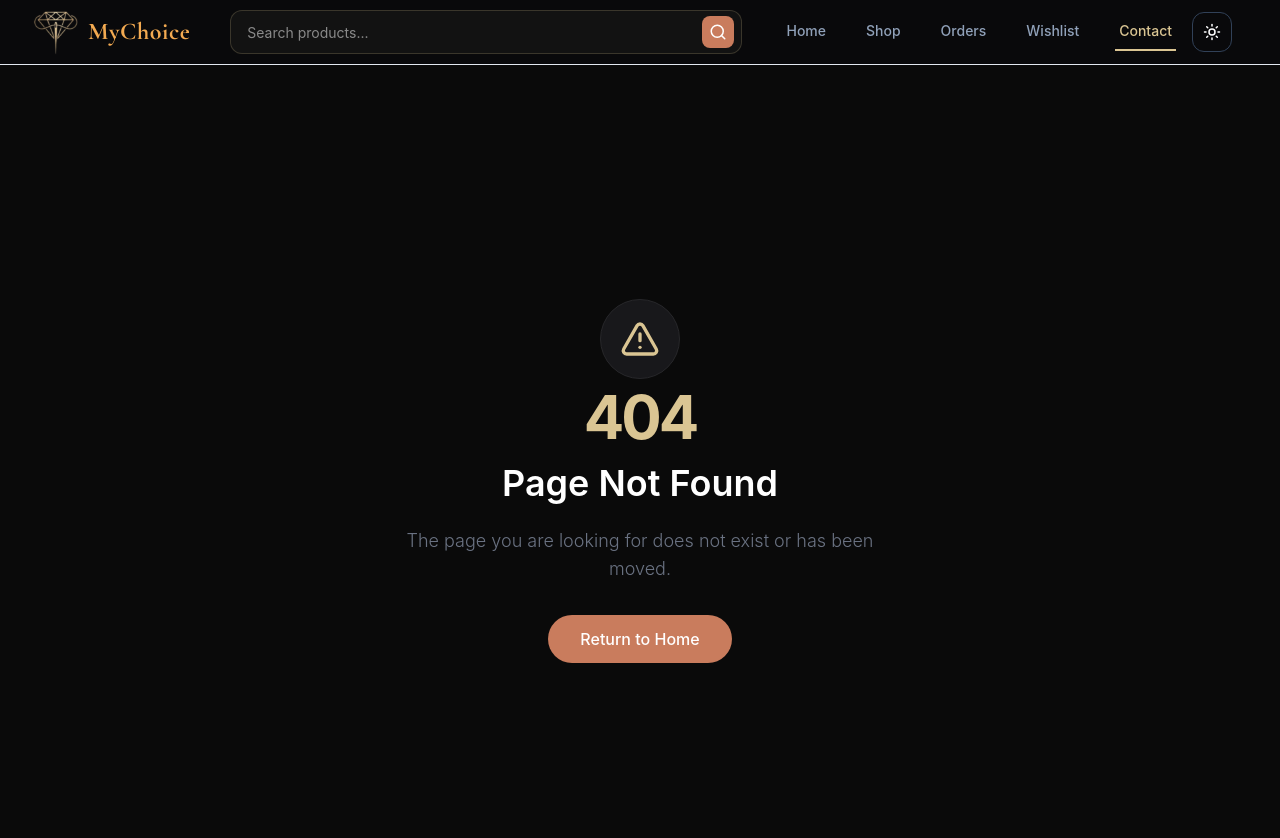
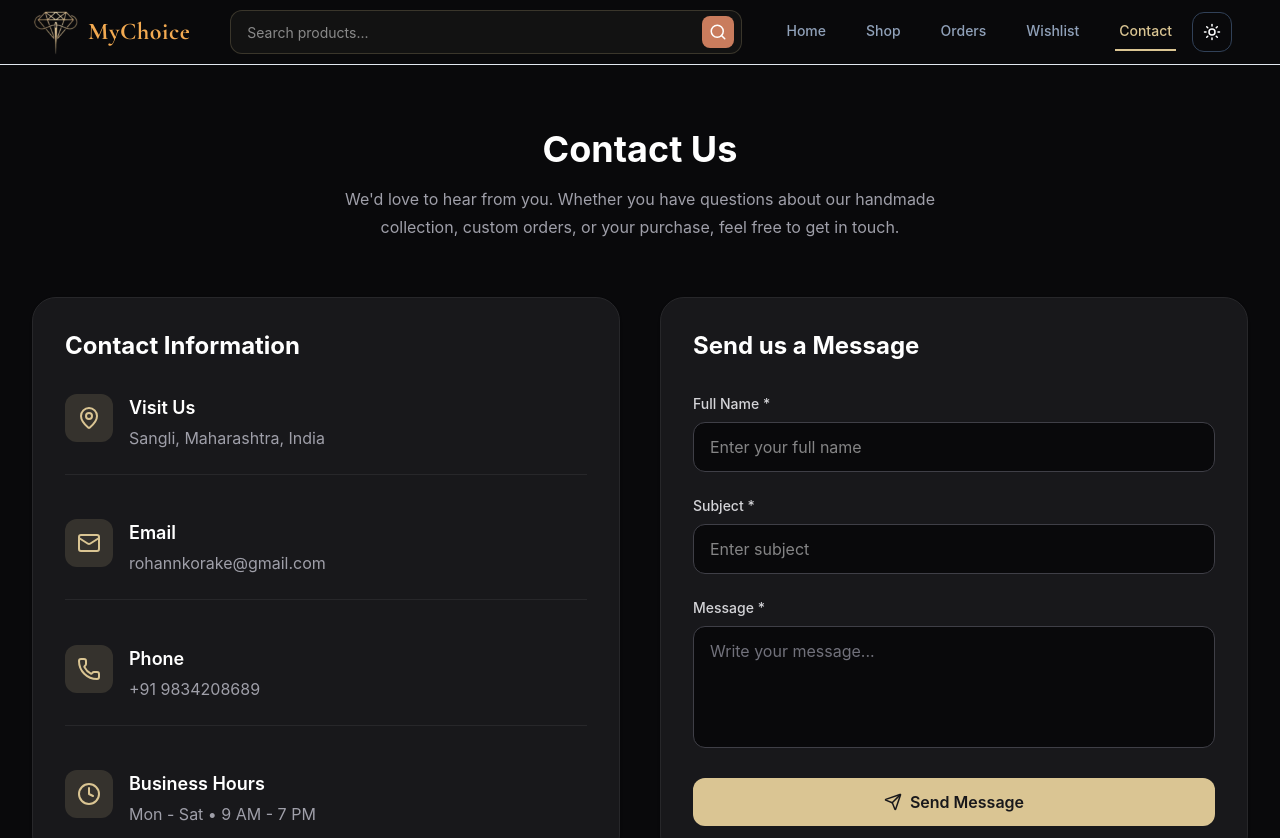
Before and after one commit to Rohan-Korake/mychoice-ecommerce, a React (Vite) app: page /contact in a window 1280 px wide. Shown: the top 838 px of the page. Built offline with nearby package versions, Linux system fonts and the light colour scheme.

Commit message:
feat: add ContactPage component with contact form and information display

```diff
--- /dev/null
+++ b/src/constants/contactTemplate.js
@@ -0,0 +1,15 @@
+export const CONTACT_ME = {
+  PHONE_NUMBER: "919834208689",
+
+  MESSAGE_TEMPLATE: ({ name, subject, message }) => {
+    return `*New Contact Message*
+
+*Name:* ${name}
+
+*Subject:* ${subject}
+
+*Message:* ${message}
+
+Thank you!`;
+  },
+};
--- a/src/main.jsx
+++ b/src/main.jsx
@@ -15,6 +15,7 @@ import OrdersPage from "./pages/OrdersPage.jsx";
 import { getData } from "./utils/orderUtils.js";
 import WishListPage from "./pages/WishListPage.jsx";
 import { getWishList } from "./utils/wishlistUtils.js";
+import ContactPage from "./pages/ContactPage.jsx";
 
 // routes
 const router = createBrowserRouter(
@@ -25,6 +26,7 @@ const router = createBrowserRouter(
       <Route path="shop" element={<ShopPage />} />
       <Route loader={getData} path="orders" element={<OrdersPage />} />
       <Route loader={getWishList} path="wishlist" element={<WishListPage />} />
+      <Route path="contact" element={<ContactPage />} />
       <Route path="*" element={<NotFound />} />
     </Route>,
   ),
--- /dev/null
+++ b/src/pages/ContactPage.jsx
@@ -0,0 +1,246 @@
+import { MapPin, Mail, Phone, Clock, Send } from "lucide-react";
+import { useState } from "react";
+import { CONTACT_ME } from "../constants/contactTemplate";
+
+const Contact = () => {
+  const sellerInfo = [
+    {
+      id: 1,
+      title: "Visit Us",
+      value: "Sangli, Maharashtra, India",
+      icon: <MapPin size={24} />,
+      link: null,
+    },
+    {
+      id: 2,
+      title: "Email",
+      value: "rohannkorake@gmail.com",
+      icon: <Mail size={24} />,
+      link: "mailto:rohannkorake@gmail.com",
+    },
+    {
+      id: 3,
+      title: "Phone",
+      value: "+91 9834208689",
+      icon: <Phone size={24} />,
+      link: "tel:+919834208689",
+    },
+    {
+      id: 4,
+      title: "Business Hours",
+      value: "Mon - Sat • 9 AM - 7 PM",
+      icon: <Clock size={24} />,
+      link: null,
+    },
+  ];
+
+  const [formData, setFormData] = useState({
+    name: "",
+    subject: "",
+    message: "",
+  });
+
+  const [errors, setErrors] = useState({});
+
+  const handleChange = (e) => {
+    const { name, value } = e.target;
+
+    // store the value in usestate
+    setFormData((prev) => ({
+      ...prev,
+      [name]: value,
+    }));
+
+    setErrors((prev) => ({
+      ...prev,
+      [name]: false,
+    }));
+  };
+
+  const handleSubmit = (e) => {
+    e.preventDefault();
+
+    const newErrors = {};
+    if (!formData.name.trim()) newErrors.name = true;
+    if (!formData.subject.trim()) newErrors.subject = true;
+    if (!formData.message.trim()) newErrors.message = true;
+
+    if (Object.keys(newErrors).length > 0) {
+      setErrors(newErrors);
+      return;
+    }
+
+    const whatsappMessage = CONTACT_ME.MESSAGE_TEMPLATE(formData);
+    window.open(
+      `https://wa.me/${
+        CONTACT_ME.PHONE_NUMBER
+      }?text=${encodeURIComponent(whatsappMessage)}`,
+      "_blank",
+    );
+  };
+
+  return (
+    <section className="min-h-screen bg-slate-50 py-16 transition-colors dark:bg-zinc-950">
+      <div className="mx-auto max-w-7xl px-4 sm:px-6 lg:px-8">
+        {/* Heading */}
+        <div className="mx-auto mb-14 max-w-2xl text-center">
+          <h1 className="text-3xl font-bold text-zinc-900 sm:text-4xl dark:text-white">
+            Contact Us
+          </h1>
+
+          <p className="mt-4 text-sm leading-7 text-zinc-600 sm:text-base dark:text-zinc-400">
+            We'd love to hear from you. Whether you have questions about our
+            handmade collection, custom orders, or your purchase, feel free to
+            get in touch.
+          </p>
+        </div>
+
+        <div className="grid gap-10 lg:grid-cols-2 lg:items-stretch">
+          {/* Contact Information */}
+          <div className="h-full rounded-3xl border border-zinc-200 bg-white p-6 shadow-sm sm:p-8 dark:border-zinc-800 dark:bg-zinc-900">
+            <h2 className="mb-8 text-2xl font-bold text-zinc-900 dark:text-white">
+              Contact Information
+            </h2>
+
+            <div className="flex h-[calc(100%-4rem)] flex-col justify-between">
+              {sellerInfo.map((item, index) => (
+                <div key={item.id}>
+                  <div className="flex items-start gap-4">
+                    <div className="rounded-xl bg-[#DAC593]/15 p-3 text-[#DAC593]">
+                      {item.icon}
+                    </div>
+
+                    <div>
+                      <h3 className="text-lg font-semibold text-zinc-900 dark:text-white">
+                        {item.title}
+                      </h3>
+
+                      {item.link ? (
+                        <a
+                          href={item.link}
+                          className="mt-1 block text-zinc-600 transition-colors hover:text-[#DAC593] dark:text-zinc-400"
+                        >
+                          {item.value}
+                        </a>
+                      ) : (
+                        <p className="mt-1 text-zinc-600 dark:text-zinc-400">
+                          {item.value}
+                        </p>
+                      )}
+                    </div>
+                  </div>
+
+                  {index !== sellerInfo.length - 1 && (
+                    <div className="my-6 border-b border-zinc-200 dark:border-zinc-800" />
+                  )}
+                </div>
+              ))}
+            </div>
+          </div>
+
+          {/* Contact Form */}
+          <div className="flex h-full flex-col rounded-3xl border border-zinc-200 bg-white p-6 shadow-sm sm:p-8 dark:border-zinc-800 dark:bg-zinc-900">
+            <h2 className="mb-8 text-2xl font-bold text-zinc-900 dark:text-white">
+              Send us a Message
+            </h2>
+
+            <form
+              onSubmit={handleSubmit}
+              className="flex h-full flex-col space-y-6"
+              autoComplete="off"
+            >
+              {/* Name */}
+              <div>
+                <label
+                  className={`mb-2 block text-sm font-medium ${
+                    errors.name
+                      ? "text-red-500"
+                      : "text-zinc-700 dark:text-zinc-300"
+                  }`}
+                >
+                  Full Name *
+                </label>
+
+                <input
+                  name="name"
+                  value={formData.name}
+                  onChange={handleChange}
+                  type="text"
+                  placeholder="Enter your full name"
+                  className={`w-full rounded-xl border bg-white px-4 py-3 outline-none transition-all dark:bg-zinc-950 dark:text-white
+                    ${
+                      errors.name
+                        ? "border-red-500 focus:border-red-500 focus:ring-red-500/20"
+                        : "border-zinc-300 dark:border-zinc-700 focus:border-[#DAC593] focus:ring-[#DAC593]/20"
+                    }`}
+                />
+              </div>
+
+              {/* Subject */}
+              <div>
+                <label
+                  className={`mb-2 block text-sm font-medium ${
+                    errors.subject
+                      ? "text-red-500"
+                      : "text-zinc-700 dark:text-zinc-300"
+                  }`}
+                >
+                  Subject *
+                </label>
+
+                <input
+                  name="subject"
+                  type="text"
+                  onChange={handleChange}
+                  placeholder="Enter subject"
+                  className={`w-full rounded-xl border bg-white px-4 py-3 outline-none transition-all dark:bg-zinc-950 dark:text-white
+                    ${
+                      errors.subject
+                        ? "border-red-500 focus:border-red-500 focus:ring-red-500/20"
+                        : "border-zinc-300 dark:border-zinc-700 focus:border-[#DAC593] focus:ring-[#DAC593]/20"
+                    }`}
+                />
+              </div>
+
+              {/* Message */}
+              <div>
+                <label
+                  className={`mb-2 block text-sm font-medium ${
+                    errors.message
+                      ? "text-red-500"
+                      : "text-zinc-700 dark:text-zinc-300"
+                  }`}
+                >
+                  Message *
+                </label>
+
+                <textarea
+                  name="message"
+                  rows={4}
+                  onChange={handleChange}
+                  placeholder="Write your message..."
+                  className={`w-full resize-none rounded-xl border border-zinc-300 bg-white px-4 py-3 text-zinc-900 placeholder:text-zinc-400 outline-none transition-all focus:border-[#DAC593] focus:ring-4 focus:ring-[#DAC593]/20 dark:border-zinc-700 dark:bg-zinc-950 dark:text-white dark:placeholder:text-zinc-500
+                   ${
+                     errors.message
+                       ? "border-red-500 focus:border-red-500 focus:ring-red-500/20"
+                       : "border-zinc-300 dark:border-zinc-700 focus:border-[#DAC593] focus:ring-[#DAC593]/20"
+                   }`}
+                ></textarea>
+              </div>
+              {/* Button */}
+              <button
+                type="submit"
+                className="flex w-full items-center justify-center gap-2 rounded-xl bg-[#DAC593] px-6 py-3 font-semibold text-zinc-900 transition-all duration-300 hover:-translate-y-0.5 hover:bg-[#cdb37d] active:scale-[0.98]"
+              >
+                <Send size={18} />
+                Send Message
+              </button>
+            </form>
+          </div>
+        </div>
+      </div>
+    </section>
+  );
+};
+
+export default Contact;
```
